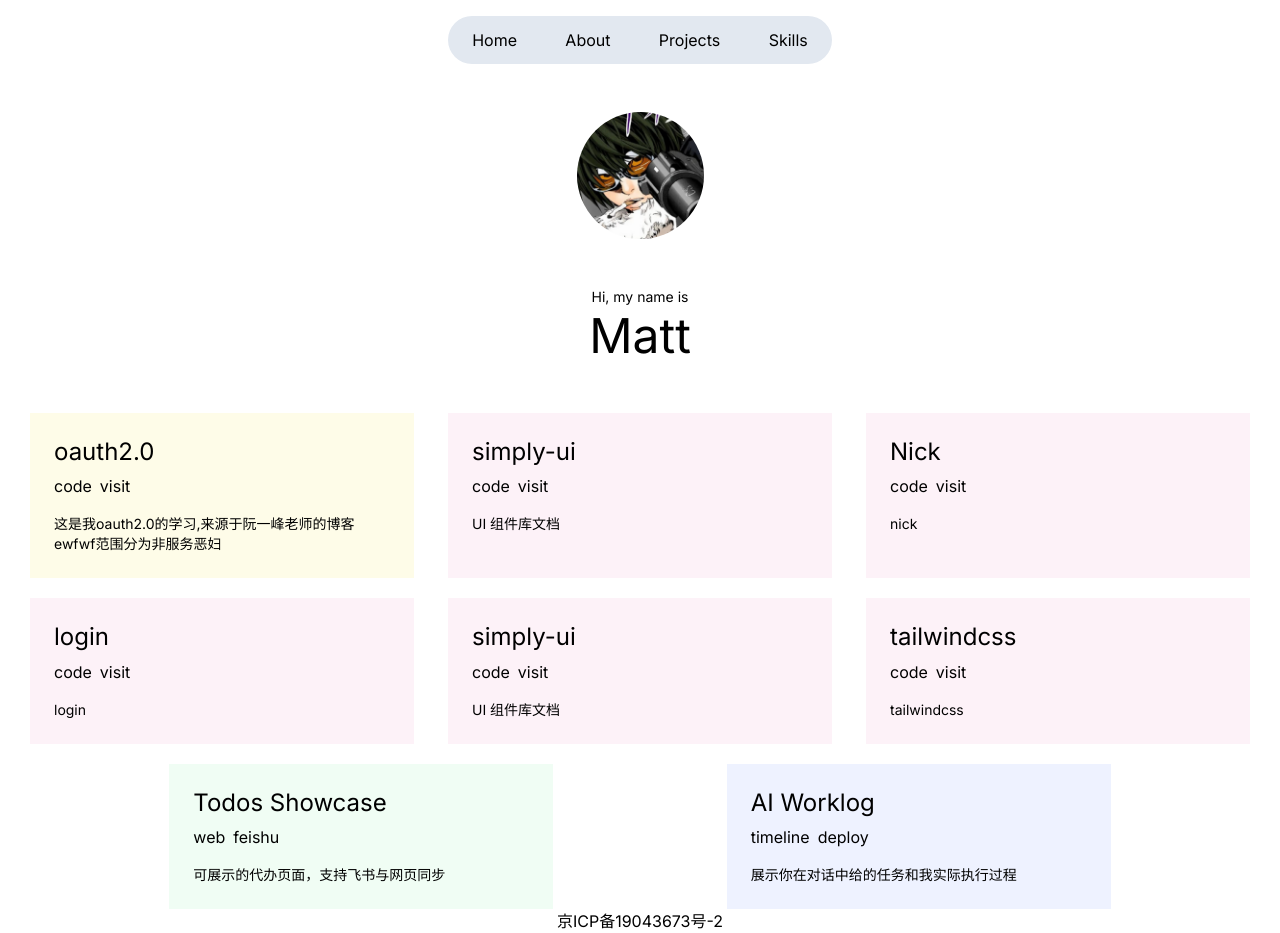
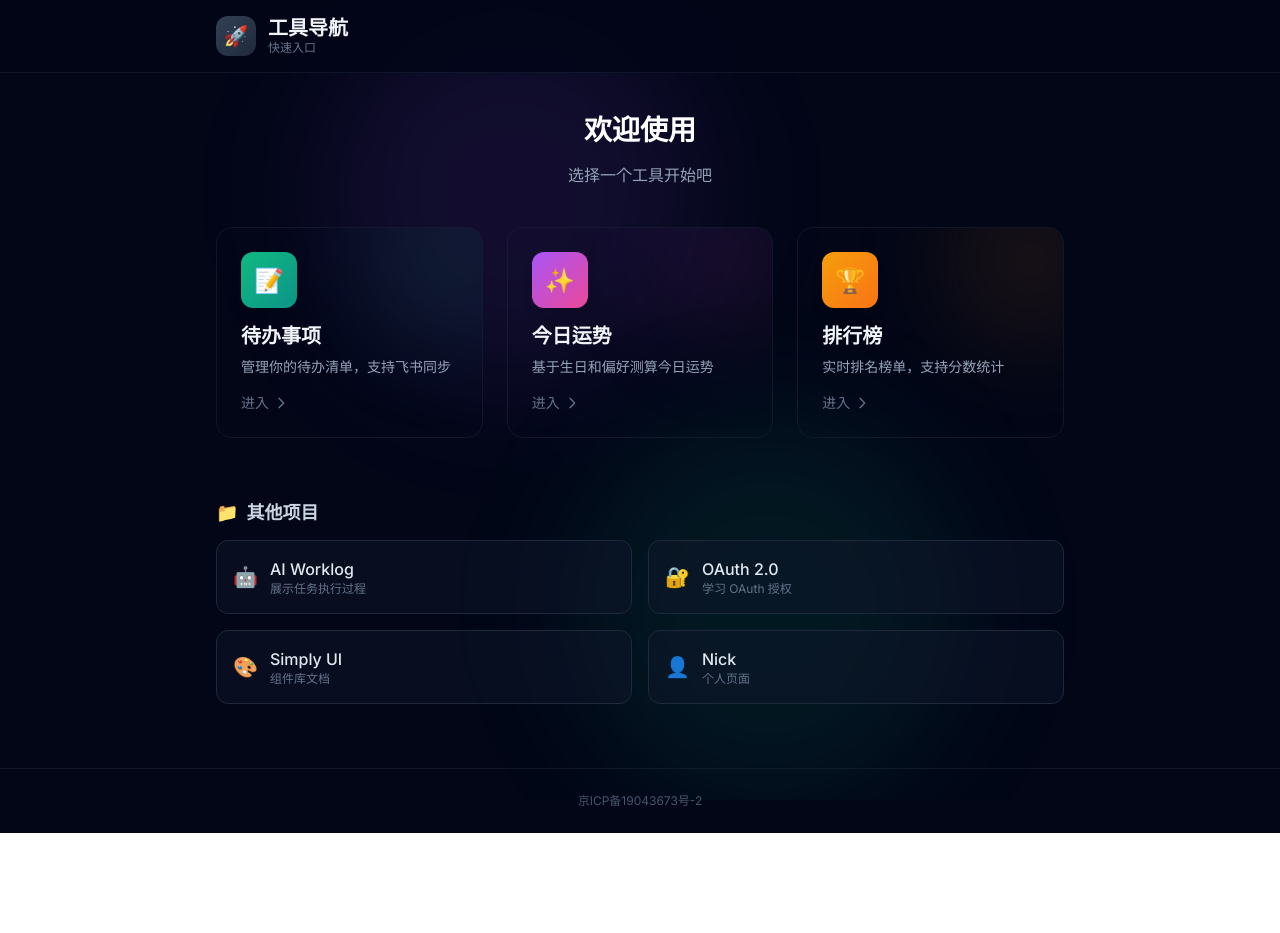
Before and after one commit to coolCicada/nextjs-lession, a Next.js app: page / in a window 1280 px wide. After the commit the page ends 833 px from the top, so only its background shows below. Built offline with nearby package versions, Linux system fonts and the light colour scheme; a web font is replaced by a local one.

Commit message:
feat: 改版首页为工具导航入口页

```diff
--- a/app/page.tsx
+++ b/app/page.tsx
@@ -1,130 +1,201 @@
 'use client';
+
 import { useRouter } from 'next/navigation';
-import Image from "next/image";
-import me from '@/public/me.png';
+import { motion } from 'framer-motion';
+
+const cards = [
+  {
+    id: 'todos',
+    title: '待办事项',
+    description: '管理你的待办清单，支持飞书同步',
+    emoji: '📝',
+    href: '/todos',
+    gradient: 'from-emerald-500 to-teal-600',
+    bgGradient: 'from-emerald-500/20 to-teal-500/10',
+  },
+  {
+    id: 'fortune',
+    title: '今日运势',
+    description: '基于生日和偏好测算今日运势',
+    emoji: '✨',
+    href: '/fortune',
+    gradient: 'from-purple-500 to-pink-500',
+    bgGradient: 'from-purple-500/20 to-pink-500/10',
+  },
+  {
+    id: 'ranking',
+    title: '排行榜',
+    description: '实时排名榜单，支持分数统计',
+    emoji: '🏆',
+    href: '/ranking',
+    gradient: 'from-amber-500 to-orange-500',
+    bgGradient: 'from-amber-500/20 to-orange-500/10',
+  },
+];
 
 const Page = () => {
   const router = useRouter();
+
   return (
-    <div className='min-h-screen flex flex-col'>
-      <main className='px-4 flex-1'>
-        <div className='mx-auto my-4  flex sm:w-96 h-12 bg-slate-200 justify-around items-center rounded-full'>
-          <span>Home</span>
-          <span>About</span>
-          <span>Projects</span>
-          <span>Skills</span>
-        </div>
-        <Image
-          className='rounded-full my-12 mx-auto'
-          src={me}
-          alt="1"
-          width={127}
-          height={127}
-        />
-        <div className='my-12'>
-          <div className='text-sm text-center'>Hi, my name is</div>
-          <div className='text-4xl text-center'>Matt</div>
-        </div>
-        <div className='flex flex-wrap justify-evenly gap-5 sm:flex-row rounded-xl overflow-hidden'>
-          <div className='bg-yellow-50 p-6 w-full sm:w-96'>
-            <div onClick={() => router.push('/oauth')} className='text-2xl cursor-pointer hover:text-blue-300'>oauth2.0</div>
-            <div className='flex space-x-2 mt-2 mb-4'>
-              <div>code</div>
-              <div>visit</div>
+    <div className="min-h-screen bg-slate-950 text-slate-200">
+      {/* 背景效果 */}
+      <div className="fixed inset-0 overflow-hidden pointer-events-none">
+        <div className="absolute top-0 left-1/4 w-96 h-96 bg-purple-500/10 rounded-full blur-3xl" />
+        <div className="absolute bottom-0 right-1/4 w-96 h-96 bg-emerald-500/10 rounded-full blur-3xl" />
+      </div>
+
+      {/* Header */}
+      <header className="relative z-10 border-b border-slate-800/50 backdrop-blur-sm sticky top-0 bg-slate-950/80">
+        <div className="max-w-4xl mx-auto px-4 sm:px-6 py-4">
+          <div className="flex items-center gap-3">
+            <div className="w-10 h-10 rounded-xl bg-gradient-to-br from-slate-700 to-slate-800 flex items-center justify-center text-xl">
+              🚀
             </div>
-            <div className='text-sm'>
-              这是我oauth2.0的学习,来源于阮一峰老师的博客ewfwf范围分为非服务恶妇
-            </div>
-          </div>
-          <div className='bg-pink-50 p-6 w-full sm:w-96'>
-            <div onClick={() => router.push('/ui-library-doc')} className='text-2xl cursor-pointer hover:text-blue-300'>simply-ui</div>
-            <div className='flex space-x-2 mt-2 mb-4'>
-              <div>code</div>
-              <div>visit</div>
-            </div>
-            <div className="text-sm">
-              UI 组件库文档
-            </div>
-          </div>
-          <div className='bg-pink-50 p-6 w-full sm:w-96'>
-            <div onClick={() => router.push('/nick')} className='text-2xl cursor-pointer hover:text-blue-300'>
-              Nick
-            </div>
-            <div className='flex space-x-2 mt-2 mb-4'>
-              <div>code</div>
-              <div>visit</div>
-            </div>
-            <div className="text-sm">
-              nick
-            </div>
-          </div>
-          <div className='bg-pink-50 p-6 w-full sm:w-96'>
-            <div onClick={() => router.push('/login')} className='text-2xl cursor-pointer hover:text-blue-300'>
-              login
-            </div>
-            <div className='flex space-x-2 mt-2 mb-4'>
-              <div>code</div>
-              <div>visit</div>
-            </div>
-            <div className="text-sm">
-              login
-            </div>
-          </div>
-          <div className='bg-pink-50 p-6 w-full sm:w-96'>
-            <div onClick={() => router.push('/ui-library-doc')} className='text-2xl cursor-pointer hover:text-blue-300'>
-              simply-ui
-            </div>
-            <div className='flex space-x-2 mt-2 mb-4'>
-              <div>code</div>
-              <div>visit</div>
-            </div>
-            <div className="text-sm">
-              UI 组件库文档
-            </div>
-          </div>
-          <div className='bg-pink-50 p-6 w-full sm:w-96'>
-            <div onClick={() => router.push('/tailwindcss')} className='text-2xl cursor-pointer hover:text-blue-300'>
-              tailwindcss
-            </div>
-            <div className='flex space-x-2 mt-2 mb-4'>
-              <div>code</div>
-              <div>visit</div>
-            </div>
-            <div className="text-sm">
-              tailwindcss
-            </div>
-          </div>
-          <div className='bg-green-50 p-6 w-full sm:w-96'>
-            <div onClick={() => router.push('/todos')} className='text-2xl cursor-pointer hover:text-blue-300'>
-              Todos Showcase
-            </div>
-            <div className='flex space-x-2 mt-2 mb-4'>
-              <div>web</div>
-              <div>feishu</div>
-            </div>
-            <div className="text-sm">
-              可展示的代办页面，支持飞书与网页同步
-            </div>
-          </div>
-          <div className='bg-indigo-50 p-6 w-full sm:w-96'>
-            <div onClick={() => router.push('/worklog')} className='text-2xl cursor-pointer hover:text-blue-300'>
-              AI Worklog
-            </div>
-            <div className='flex space-x-2 mt-2 mb-4'>
-              <div>timeline</div>
-              <div>deploy</div>
-            </div>
-            <div className="text-sm">
-              展示你在对话中给的任务和我实际执行过程
+            <div>
+              <h1 className="text-xl font-bold text-slate-100">工具导航</h1>
+              <p className="text-xs text-slate-500">
+                快速入口
+              </p>
             </div>
           </div>
         </div>
+      </header>
+
+      {/* Main Content */}
+      <main className="relative z-10 max-w-4xl mx-auto px-4 sm:px-6 py-8">
+        {/* 欢迎语 */}
+        <motion.div
+          initial={{ opacity: 0, y: 20 }}
+          animate={{ opacity: 1, y: 0 }}
+          className="text-center mb-10"
+        >
+          <h2 className="text-3xl font-bold text-white mb-2">
+            欢迎使用
+          </h2>
+          <p className="text-slate-400">
+            选择一个工具开始吧
+          </p>
+        </motion.div>
+
+        {/* 导航卡片 */}
+        <div className="grid grid-cols-1 md:grid-cols-3 gap-6">
+          {cards.map((card, index) => (
+            <motion.div
+              key={card.id}
+              initial={{ opacity: 0, y: 20 }}
+              animate={{ opacity: 1, y: 0 }}
+              transition={{ delay: index * 0.1 }}
+              onClick={() => router.push(card.href)}
+              className={`group relative overflow-hidden rounded-2xl cursor-pointer transition-all hover:scale-[1.02] hover:shadow-2xl ${card.bgGradient} border border-slate-800/50`}
+            >
+              {/* 渐变背景装饰 */}
+              <div className={`absolute top-0 right-0 w-32 h-32 bg-gradient-to-br ${card.gradient} opacity-20 rounded-full blur-3xl transform translate-x-8 -translate-y-8 group-hover:opacity-30 transition-opacity`} />
+
+              {/* 内容 */}
+              <div className="relative p-6 flex flex-col h-full min-h-[180px]">
+                {/* 图标 */}
+                <div className={`w-14 h-14 rounded-xl bg-gradient-to-br ${card.gradient} flex items-center justify-center text-2xl mb-4 shadow-lg`}>
+                  {card.emoji}
+                </div>
+
+                {/* 标题 */}
+                <h3 className="text-xl font-bold text-slate-100 mb-2 group-hover:text-white transition-colors">
+                  {card.title}
+                </h3>
+
+                {/* 描述 */}
+                <p className="text-sm text-slate-400 group-hover:text-slate-300 transition-colors flex-1">
+                  {card.description}
+                </p>
+
+                {/* 箭头指示 */}
+                <div className="mt-4 flex items-center text-sm text-slate-500 group-hover:text-slate-300 transition-colors">
+                  <span>进入</span>
+                  <svg className="w-4 h-4 ml-1 transform group-hover:translate-x-1 transition-transform" fill="none" stroke="currentColor" viewBox="0 0 24 24">
+                    <path strokeLinecap="round" strokeLinejoin="round" strokeWidth={2} d="M9 5l7 7-7 7" />
+                  </svg>
+                </div>
+              </div>
+            </motion.div>
+          ))}
+        </div>
+
+        {/* 其他功能入口 (原有项目) */}
+        <motion.div
+          initial={{ opacity: 0, y: 20 }}
+          animate={{ opacity: 1, y: 0 }}
+          transition={{ delay: 0.4 }}
+          className="mt-16"
+        >
+          <h3 className="text-lg font-bold text-slate-300 mb-4 flex items-center gap-2">
+            <span>📁</span>
+            其他项目
+          </h3>
+
+          <div className="grid grid-cols-1 sm:grid-cols-2 gap-4">
+            <div
+              onClick={() => router.push('/worklog')}
+              className="bg-slate-900/50 border border-slate-800 rounded-xl p-4 cursor-pointer hover:bg-slate-800/50 hover:border-slate-700 transition-all group"
+            >
+              <div className="flex items-center gap-3">
+                <span className="text-xl">🤖</span>
+                <div>
+                  <p className="font-medium text-slate-200 group-hover:text-white">AI Worklog</p>
+                  <p className="text-xs text-slate-500">展示任务执行过程</p>
+                </div>
+              </div>
+            </div>
+
+            <div
+              onClick={() => router.push('/oauth')}
+              className="bg-slate-900/50 border border-slate-800 rounded-xl p-4 cursor-pointer hover:bg-slate-800/50 hover:border-slate-700 transition-all group"
+            >
+              <div className="flex items-center gap-3">
+                <span className="text-xl">🔐</span>
+                <div>
+                  <p className="font-medium text-slate-200 group-hover:text-white">OAuth 2.0</p>
+                  <p className="text-xs text-slate-500">学习 OAuth 授权</p>
+                </div>
+              </div>
+            </div>
+
+            <div
+              onClick={() => router.push('/ui-library-doc')}
+              className="bg-slate-900/50 border border-slate-800 rounded-xl p-4 cursor-pointer hover:bg-slate-800/50 hover:border-slate-700 transition-all group"
+            >
+              <div className="flex items-center gap-3">
+                <span className="text-xl">🎨</span>
+                <div>
+                  <p className="font-medium text-slate-200 group-hover:text-white">Simply UI</p>
+                  <p className="text-xs text-slate-500">组件库文档</p>
+                </div>
+              </div>
+            </div>
+
+            <div
+              onClick={() => router.push('/nick')}
+              className="bg-slate-900/50 border border-slate-800 rounded-xl p-4 cursor-pointer hover:bg-slate-800/50 hover:border-slate-700 transition-all group"
+            >
+              <div className="flex items-center gap-3">
+                <span className="text-xl">👤</span>
+                <div>
+                  <p className="font-medium text-slate-200 group-hover:text-white">Nick</p>
+                  <p className="text-xs text-slate-500">个人页面</p>
+                </div>
+              </div>
+            </div>
+          </div>
+        </motion.div>
       </main>
-      <footer className='flex justify-center'>
-        <a href="https://beian.miit.gov.cn/">京ICP备19043673号-2</a>
+
+      {/* Footer */}
+      <footer className="relative z-10 border-t border-slate-800/50 py-6 mt-8">
+        <div className="max-w-4xl mx-auto px-4 sm:px-6 text-center text-xs text-slate-600">
+          <a href="https://beian.miit.gov.cn/">京ICP备19043673号-2</a>
+        </div>
       </footer>
     </div>
   );
-}
+};
 
 export default Page;
```
